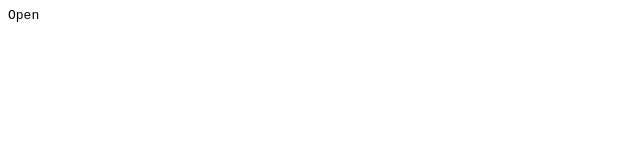
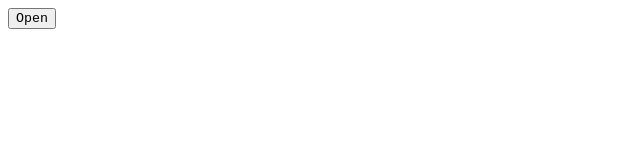
Before and after one commit to ssilkin/bsparser, a plain HTML site: page index.html in a window 1280 px wide. Shown: the full height of the page, 0-640 px from the left. Drawn offline with nearby package versions, Linux system fonts and the light colour scheme.

Commit message:
formatting.

```diff
--- a/index.html
+++ b/index.html
@@ -1,3 +1,7 @@
+<html>
+<head>
+  <title>bsparser</title>
+</head>
 <style type="text/css">
 * {
   font-family:monospace;
@@ -12,7 +16,7 @@ pre {
 <div style="height: 0px;width: 0px; overflow:hidden;">
   <input type="file" id="files">
 </div>
-<div id="open">Open</div>
+<button id="open">Open</button>
 <pre id="content"></pre>
 <script src="https://ajax.googleapis.com/ajax/libs/jquery/3.1.0/jquery.min.js"></script>
 <script src="./parser.js"></script>
@@ -133,3 +137,4 @@ $(document).ready(function() {
 });
 </script>
 </body>
+</html>
```
Also changed, not shown: parser.js (line endings or trailing spaces).
